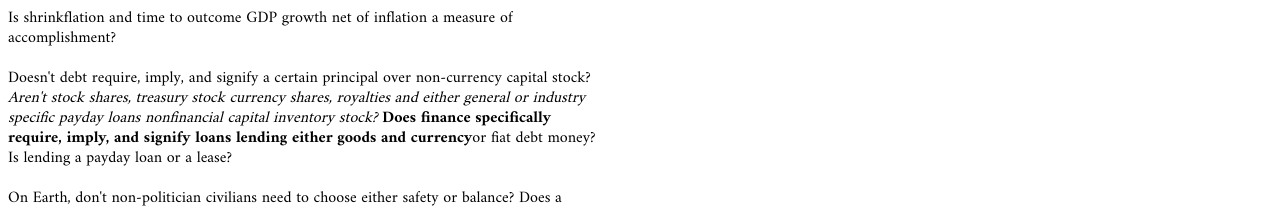
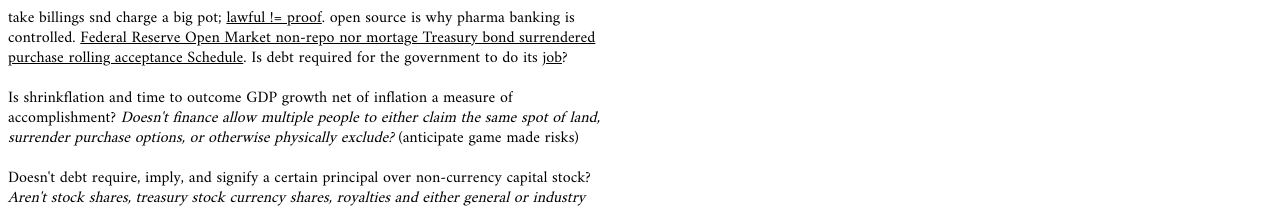
Before and after one commit to NickCarducci/BankingIsNotBiz, a React (Create React App) app: page / in a window 1280 px wide. Shown: the top 208 px of the page. Built offline with nearby package versions, Linux system fonts and the light colour scheme.

Commit message:
Update Basic.js

```diff
--- a/src/Basic.js
+++ b/src/Basic.js
@@ -144,8 +144,24 @@ export default class Basic extends React.Component {
         >
           more
         </div>
+        take billings snd charge a big pot;{space}
+        <a href="https://minimalproductduress.quora.com/">lawful != proof</a>.
+        open source is why pharma banking is controlled.{space}
+        <a href="https://www.newyorkfed.org/markets/domestic-market-operations/monetary-policy-implementation/treasury-securities/treasury-securities-operational-details">
+          Federal Reserve Open Market non-repo nor mortage Treasury bond
+          surrendered purchase rolling acceptance Schedule
+        </a>
+        . Is debt required for the government to do its{space}
+        <a href="https://commie.dev/police">job</a>?
+        <br />
+        <br />
         Is shrinkflation and time to outcome GDP growth net of inflation a
-        measure of accomplishment?
+        measure of accomplishment?{space}
+        <i>
+          Doesn't finance allow multiple people to either claim the same spot of
+          land, surrender purchase options, or otherwise physically exclude?
+        </i>
+        {space}(anticipate game made risks)
         <br />
         <br />
         Doesn't debt require, imply, and signify a certain principal over
```
